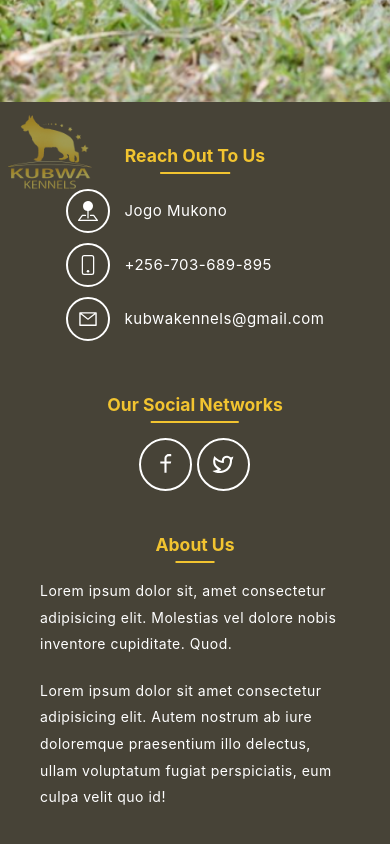
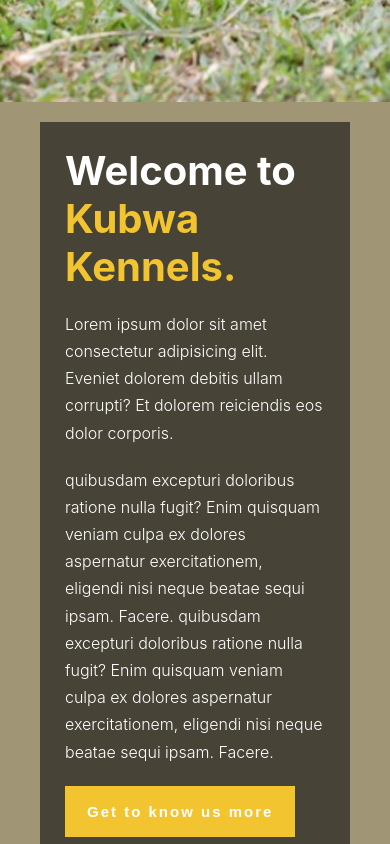
Before and after one commit to Otimthomas/kubwakennels, a React (Create React App) app: page / in a window 390 px wide. Shown: the part 700-1544 px from the top of the page. Built offline with nearby package versions, Linux system fonts and the light colour scheme.

Commit message:
Welcome section completed and its responsive to all devices

```diff
--- /dev/null
+++ b/src/Components/Welcome.jsx
@@ -0,0 +1,170 @@
+import styled from "styled-components";
+
+import Logo from "../assets/cleo_1.png";
+
+const Welcome = () => {
+  return (
+    <Wrapper>
+      <div className="welcome-center">
+        <div className="welcome__content">
+          <h3 className="Welcome__content-heading">
+            Welcome to <span>Kubwa Kennels.</span>
+          </h3>
+          <p>
+            Lorem ipsum dolor sit amet consectetur adipisicing elit. Eveniet
+            dolorem debitis ullam corrupti? Et dolorem reiciendis eos dolor
+            corporis.
+          </p>
+          <p>
+            quibusdam excepturi doloribus ratione nulla fugit? Enim quisquam
+            veniam culpa ex dolores aspernatur exercitationem, eligendi nisi
+            neque beatae sequi ipsam. Facere. quibusdam excepturi doloribus
+            ratione nulla fugit? Enim quisquam veniam culpa ex dolores
+            aspernatur exercitationem, eligendi nisi neque beatae sequi ipsam.
+            Facere.
+          </p>
+
+          <button className="btn-welcome">Get to know us more</button>
+        </div>
+        <div className="welcome-image">
+          <img src={Logo} alt="cleo" />
+        </div>
+      </div>
+    </Wrapper>
+  );
+};
+
+const Wrapper = styled.div`
+  font-size: 2rem;
+  padding: 2rem 4rem;
+
+  @media (min-width: 768px) {
+    padding: 2rem 6rem !important;
+  }
+
+  @media (min-width: 992px) {
+    padding: 2rem 8rem !important;
+
+    .welcome-center {
+      display: grid !important;
+      grid-template-columns: 1fr 1fr;
+      grid-template-rows: 1fr;
+    }
+
+    .welcome__content {
+      padding: 4rem;
+    }
+  }
+
+  .welcome-center {
+    display: flex;
+    flex-direction: column;
+    background-color: var(--tertiaryColor);
+  }
+
+  .welcome__content {
+    color: var(--white);
+    padding: 2.5rem;
+
+    h3 {
+      font-size: 4rem;
+      line-height: 1.2;
+      margin-bottom: 2rem;
+
+      span {
+        color: var(--primaryColor);
+      }
+    }
+
+    p {
+      font-size: 1.6rem;
+      line-height: 1.7;
+    }
+
+    & > p {
+      margin-bottom: 2rem;
+    }
+
+    .btn-welcome {
+      background-color: var(--primaryColor);
+      border: 2px solid var(--primaryColor);
+      padding: 1.5rem 2rem;
+      color: var(--white);
+      font-size: 1.5rem;
+      font-weight: bold;
+      letter-spacing: 0.2rem;
+      cursor: pointer;
+      transition: all 0.2s;
+
+      &:hover {
+        color: var(--primaryColor);
+        background-color: var(--white);
+      }
+    }
+  }
+  .welcome-image img {
+    object-fit: cover;
+    height: 100%;
+    width: 100%;
+
+    display: flex;
+  }
+`;
+
+export default Welcome;
+
+/* .welcome-center {
+    display: grid;
+    grid-template-columns: 1fr 1fr;
+    background-color: var(--tertiaryColor);
+
+    .welcome__content {
+      color: var(--white);
+      padding: 4rem;
+      display: flex;
+      flex-direction: column;
+      justify-content: center;
+
+      h3 {
+        font-size: 6rem;
+        line-height: 1.2;
+        margin-bottom: 2rem;
+
+        span {
+          color: var(--primaryColor);
+        }
+      }
+
+      p {
+        font-size: 1.5rem;
+        line-height: 1.7;
+      }
+      & > p {
+        margin-bottom: 2rem;
+      }
+
+      .btn-welcome {
+        align-self: start;
+        background-color: var(--primaryColor);
+        border: 2px solid var(--primaryColor);
+        padding: 1.8rem 3rem;
+        color: var(--white);
+        font-size: 2rem;
+        font-weight: bold;
+        letter-spacing: 0.2rem;
+        cursor: pointer;
+        transition: all 0.2s;
+
+        &:hover {
+          color: var(--primaryColor);
+          background-color: var(--white);
+        }
+      }
+    }
+
+    .welcome-image img {
+      object-fit: cover;
+      height: 100%;
+      width: 100%;
+    }
+  } */
--- a/src/Pages/HomePage.jsx
+++ b/src/Pages/HomePage.jsx
@@ -1,10 +1,12 @@
 import React from "react";
 import Hero from "../Components/Hero";
+import Welcome from "../Components/Welcome";
 
 const HomePage = () => {
   return (
     <div>
       <Hero />
+      <Welcome />
     </div>
   );
 };
--- a/src/index.css
+++ b/src/index.css
@@ -26,4 +26,5 @@ body {
     sans-serif;
   line-height: 1.6;
   font-weight: 300;
+  background-color: rgb(129, 114, 70, 0.75);
 }
```
Also changed, not shown: src/assets/cleo.png (added), src/assets/cleo_1.png (added).
